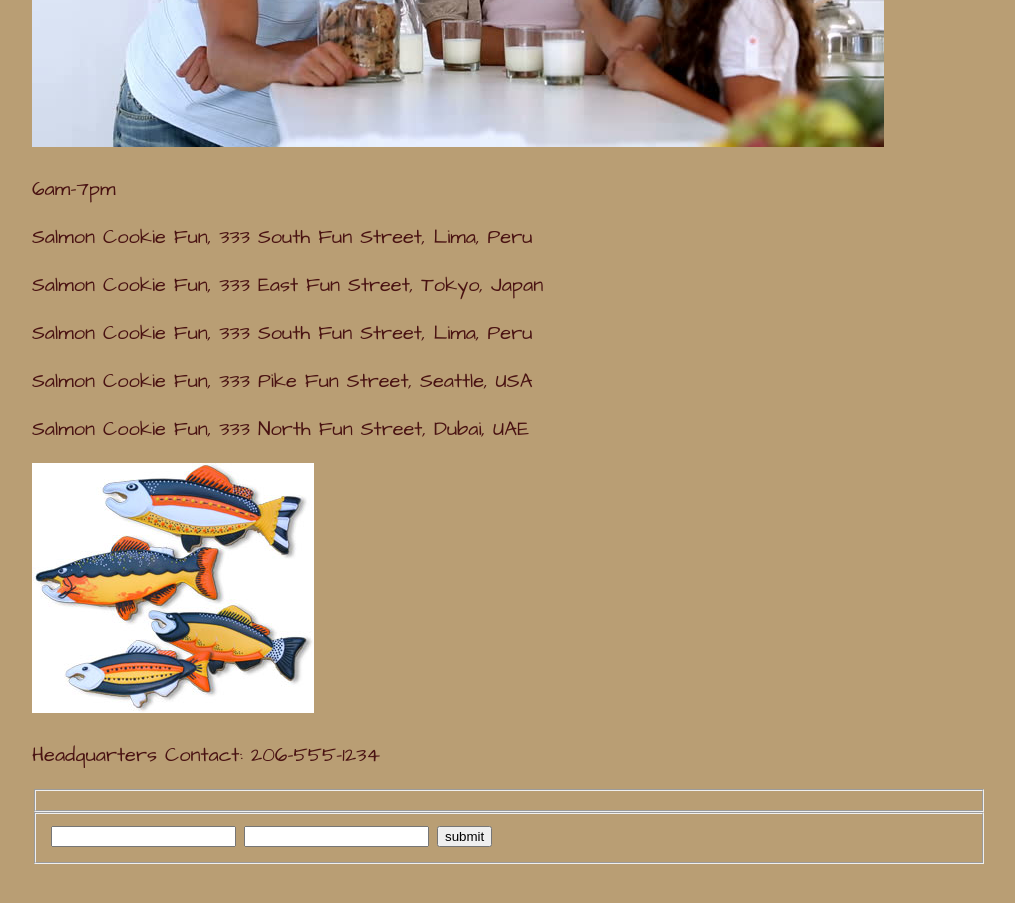
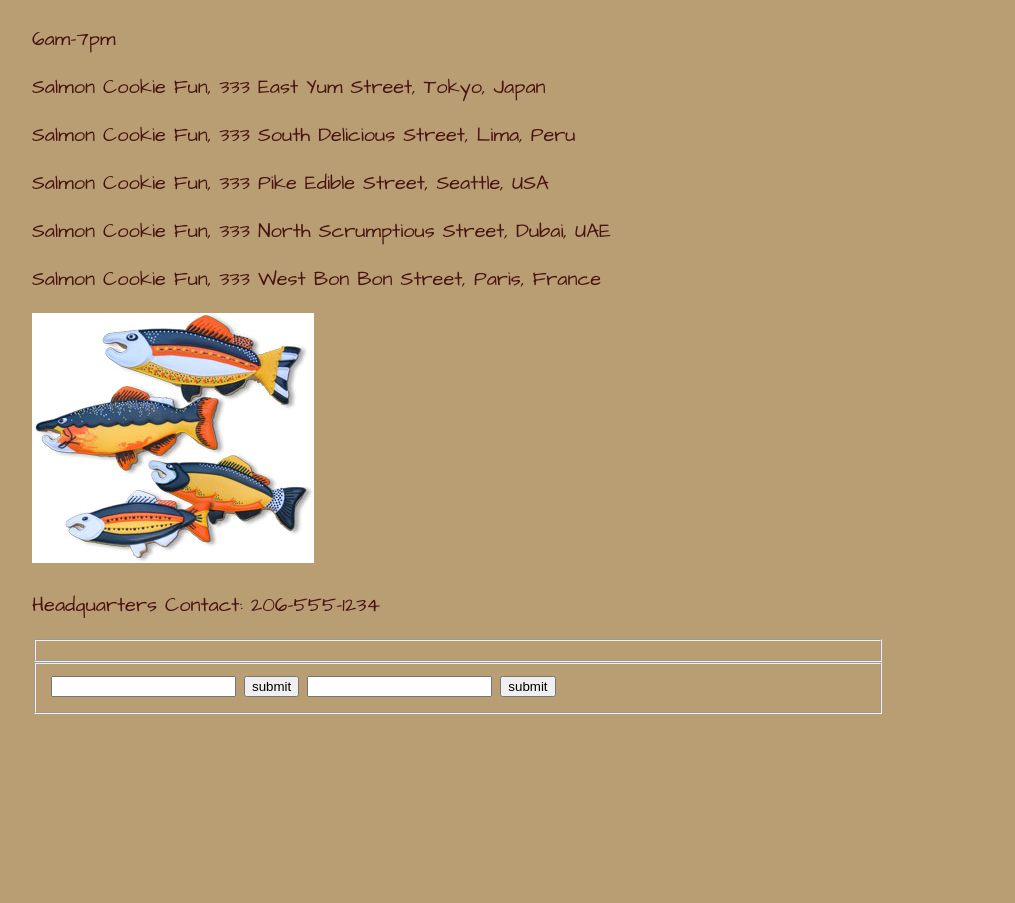
Before and after one commit to doraniccole/cookie-stand, a plain HTML site: page index.html in a window 1280 px wide. Shown: the part 1627-2530 px from the top of the page, without its empty margins (131-1146 px from the left). Drawn offline with Linux system fonts and the light colour scheme.

Commit message:
form perfecting and html css styling

```diff
--- a/index.html
+++ b/index.html
@@ -14,7 +14,10 @@
         <tbody id="salesTable"></tbody>
     </table>
     <img id="bigFish" src="/img/chinook.jpg" alt="big fish" width="375px"/>
-<h1>Salmon Cookies</h2>
+<h1 style="text-align:center;">Salmon Cookies
+
+</h1>
+
     <img id="anotherFish" src="/img/salmon.png" alt="another fish" width="375px"/>
 
 <div>
@@ -29,11 +32,12 @@
     <p>Locations all over the world</p>
     <img id="familyImg" src="/img/family.jpg" alt="family"/>
     <p>6am-7pm</p>
-    <p>Salmon Cookie Fun, 333 South Fun Street, Lima, Peru</p>
-    <p>Salmon Cookie Fun, 333 East Fun Street, Tokyo, Japan</p>
-    <p>Salmon Cookie Fun, 333 South Fun Street, Lima, Peru</p>
-    <p>Salmon Cookie Fun, 333 Pike Fun Street, Seattle, USA</p>
-    <p>Salmon Cookie Fun, 333 North Fun Street, Dubai, UAE</p>
+    <p>Salmon Cookie Fun, 333 East Yum Street, Tokyo, Japan</p>
+    <p>Salmon Cookie Fun, 333 South Delicious Street, Lima, Peru</p>
+    <p>Salmon Cookie Fun, 333 Pike Edible Street, Seattle, USA</p>
+    <p>Salmon Cookie Fun, 333 North Scrumptious Street, Dubai, UAE</p>
+    <p>Salmon Cookie Fun, 333 West Bon Bon Street, Paris, France</p>
+
 
 
     <img id="fishSchool" src="/img/fish.jpg" alt="fishSchool"/>
@@ -49,8 +53,9 @@
 
 <form id="myForm" action="calculator">
     <fieldset>
-    <input type="text" name="cookie name"/>
-    <input type="text" amount="cookie location">
+    <input type="text" name="location"/>
+    <button>submit</button>
+    <input type="text" amount="quantity"/>
     <button>submit</button>
     </fieldset>
 </form>
--- a/style.css
+++ b/style.css
@@ -2,22 +2,29 @@ a {
     color: rgb(73, 18, 18);
 }
 #bigFish {
+    background-color: #b99e74;
+    float: left;
+}
 
-    shape-image-threshold: ;
-background-color: #b99e74
-}
 h1 {
-    color: rgb(73, 18, 18)
+    color: rgb(73, 18, 18);
     font-weight: bold;
 }
-
 #anotherfish {
+    float: right;
 }
 body {
-    background-color: #b99e74; height: auto; font-family: 'Architects Daughter';font-size: 20px; margin: 35px; padding: 10%;
-
+    background-color: #b99e74;
+    height: auto;
+    font-family: 'Architects Daughter';
+    font-size: 20px; margin: 35px; padding: 10%;
+    float: left;
 }
 div {
     color: rgb(73, 18, 18);
     border: darkcyan;
+
 }
+#cookieCutter {
+    float: right;
+}
```
Also changed, not shown: sales.html (+4 -0 lines).
